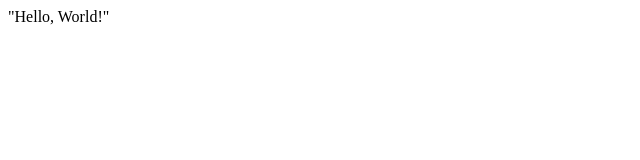
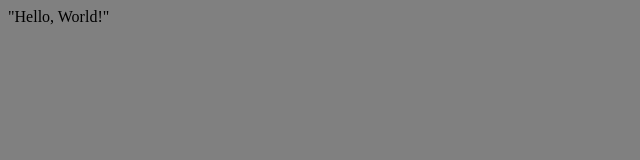
Before and after one commit to warshaya/warshaya.github.io, a plain HTML site: page index.html in a window 1280 px wide. Shown: the whole page, without its empty margins (0-640 px from the left). Drawn offline with Linux system fonts and the light colour scheme.

Commit message:
use inline css to change background of index.html to gray

```diff
--- a/index.html
+++ b/index.html
@@ -1,8 +1,11 @@
 <html>
  <head>
   <title>Hello, World!</title>
+  <style type="text/css">
+   body {background-color: gray;}
+  </style>
  </head>
- <body>
+ <body bg-color=gray>
   <p>"Hello, World!"</p>
  </body>
 </html>
```
